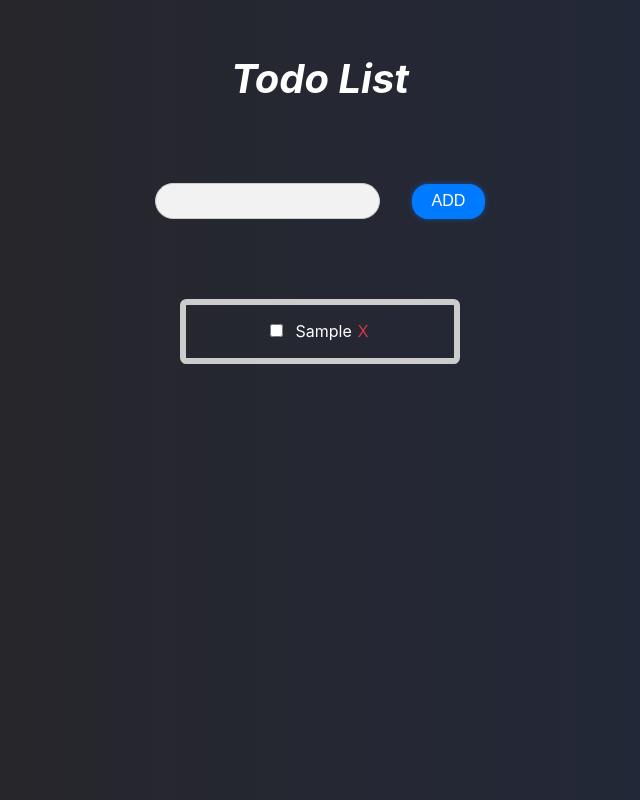
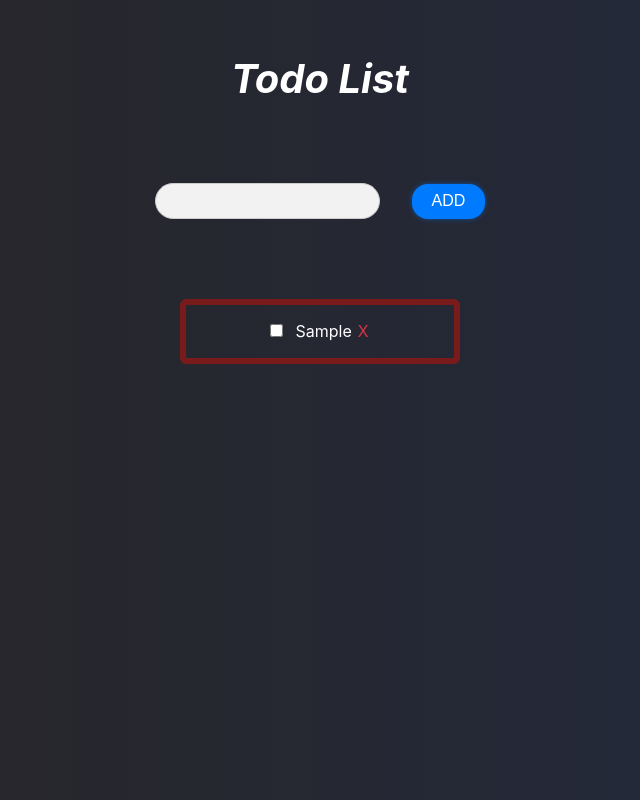
Before and after one commit to nikoladomazetovikj/todo, a React (Create React App) app: page / in a window 1280 px wide. Both pictures are taken after typing "Sample" into the empty fields and a click on the button "ADD". Shown: the whole page, without its empty margins (320-960 px from the left). Built offline with nearby package versions, Linux system fonts and the light colour scheme.

Commit message:
fix: on select change border color

```diff
--- a/src/components/MyList.js
+++ b/src/components/MyList.js
@@ -1,20 +1,23 @@
-import '../styles/ListItems.css';
 import Button from "../UI/Button";
+import '../styles/ListItems.css'
 
-function MyList({items, onDelete, onUpdate}) {
+function MyList({ items, onDelete, onUpdate }) {
     return (
         <ul className="notebook-list">
             {items.map((item) => (
-                <li key={item.id}>
-                    <input type="checkbox" id={item.id} onChange={() => onUpdate(item.id)}/>
+                <li
+                    key={item.id}
+                    className={`notebook-list ${item.is_done ? 'green' : 'red'}`}
+                >
+                    <input type="checkbox" id={item.id} onChange={() => onUpdate(item.id)} />
                     <label htmlFor={item.id}>{item.item}</label>
-                    <Button className="delete-button" onClick={() => onDelete(item.id)}>X</Button>
+                    <Button className="delete-button" onClick={() => onDelete(item.id)}>
+                        X
+                    </Button>
                 </li>
             ))}
         </ul>
-
     );
 }
 
-
 export default MyList;
--- a/src/styles/ListItems.css
+++ b/src/styles/ListItems.css
@@ -8,9 +8,16 @@
     display: block;
     padding: 1rem 5rem;
     margin-bottom: 0.7rem;
-    border: 0.4rem solid #ccc;
     border-radius: 0.4rem;
     color: white;
+}
+
+.notebook-list li.red {
+    border: 0.4rem solid #791b1b;
+}
+
+.notebook-list li.green {
+    border: 0.4rem solid #315d18;
 }
 
 .notebook-list li label {
```
